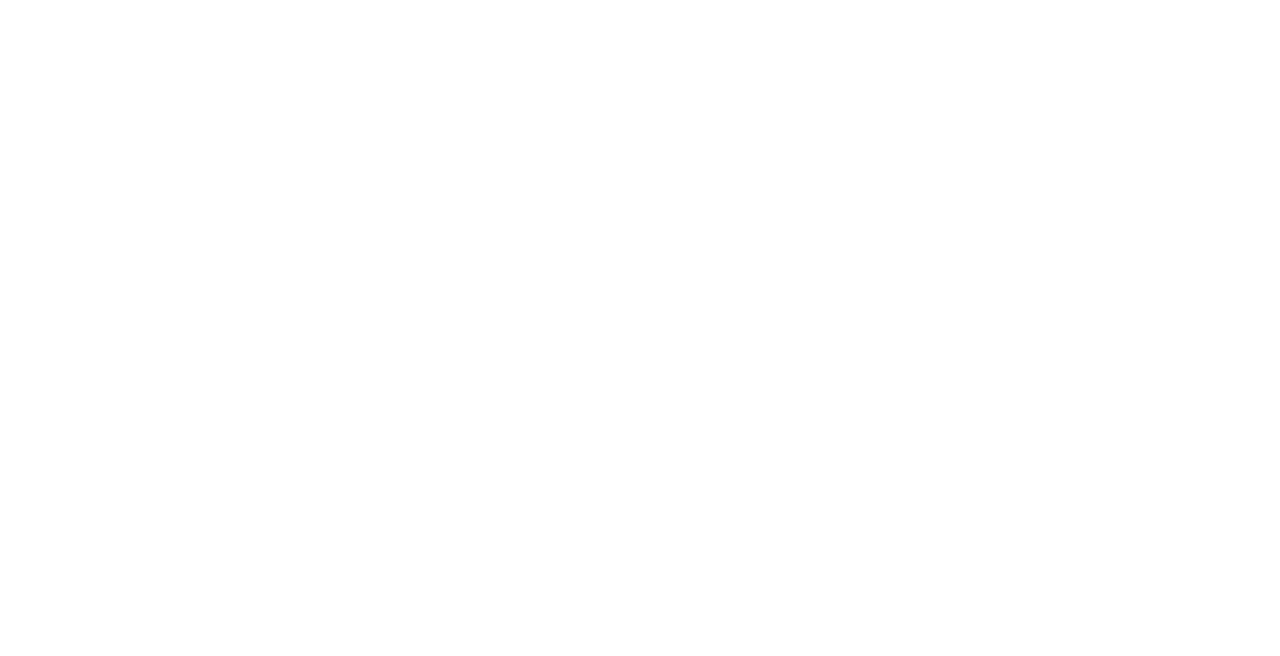
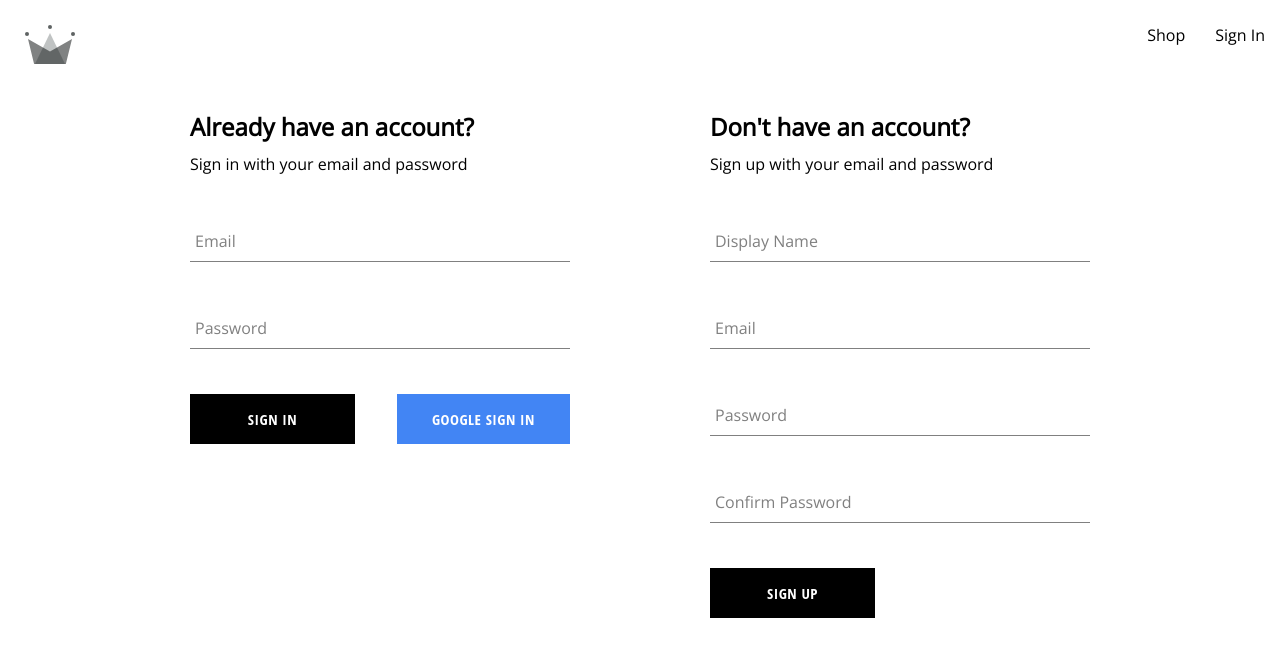
Before and after one commit to DawidDabrowskii/Clothing-Shop, a React (Create React App) app: page /auth in a window 1280 px wide. Before the commit this address had no page. Shown: the top 656 px of the page. Built offline with nearby package versions, Linux system fonts and the light colour scheme.

Commit message:
created authentication page component alongside sign in form

```diff
--- a/src/App.js
+++ b/src/App.js
@@ -1,7 +1,7 @@
 import { Routes, Route } from 'react-router-dom';
 import Home from './routes/home/home.component';
 import Navigation from './routes/navigation/navigation.component';
-import SignIn from './routes/sign-in/sign-in.component';
+import Authentication from './routes/authentication/authentication';
 
 const Shop = () => {
   return <h1>I am the shop page</h1>;
@@ -13,7 +13,7 @@
       <Route path='/' element={<Navigation />}>
         <Route index element={<Home />}></Route>
         <Route path='shop' element={<Shop />} />
-        <Route path='sign-in' element={<SignIn />} />
+        <Route path='auth' element={<Authentication />} />
       </Route>
     </Routes>
   );
--- /dev/null
+++ b/src/components/sign-in-form/sign-in-form.component.jsx
@@ -0,0 +1,95 @@
+import { useState } from 'react';
+
+import FormInput from '../form-input/form-input.component';
+import Button from '../button/button.component';
+
+import {
+  signInWithGooglePopup,
+  createUserDocumentFromAuth,
+  signInAuthUserWithEmailAndPassword,
+} from '../../utility/firebase/firebase.utility';
+
+import './sign-in-form.styles.scss';
+
+const defaultFormFields = {
+  email: '',
+  password: '',
+};
+
+const SignInForm = () => {
+  const [formFields, setFormFields] = useState(defaultFormFields);
+  const { email, password } = formFields;
+
+  const resetFormFields = () => {
+    setFormFields(defaultFormFields);
+  };
+
+  const signInWithGoogle = async () => {
+    const { user } = await signInWithGooglePopup();
+    await createUserDocumentFromAuth(user);
+  };
+
+  const handleSubmit = async event => {
+    event.preventDefault();
+
+    try {
+      const response = await signInAuthUserWithEmailAndPassword(
+        email,
+        password
+      );
+      console.log(response);
+      resetFormFields();
+    } catch (error) {
+      switch (error.code) {
+        case 'auth/wrong-password':
+          alert('incorrect password for email');
+          break;
+        case 'auth/user-not-found':
+          alert('no user associated with this email');
+          break;
+        default:
+          console.log(error);
+      }
+    }
+  };
+
+  const handleChange = event => {
+    const { name, value } = event.target;
+
+    setFormFields({ ...formFields, [name]: value });
+  };
+
+  return (
+    <div className='sign-up-container'>
+      <h2>Already have an account?</h2>
+      <span>Sign in with your email and password</span>
+      <form onSubmit={handleSubmit}>
+        <FormInput
+          label='Email'
+          type='email'
+          required
+          onChange={handleChange}
+          name='email'
+          value={email}
+        />
+
+        <FormInput
+          label='Password'
+          type='password'
+          required
+          onChange={handleChange}
+          name='password'
+          value={password}
+        />
+        <div className='buttons-container'>
+          <Button type='submit'>Sign In</Button>
+          <Button type='button' buttonType='google' onClick={signInWithGoogle}>
+            Google sign in
+          </Button>
+        </div>
+      </form>
+    </div>
+  );
+};
+
+export default SignInForm;
--- /dev/null
+++ b/src/components/sign-in-form/sign-in-form.styles.scss
@@ -0,0 +1,14 @@
+.sign-up-container {
+  display: flex;
+  flex-direction: column;
+  width: 380px;
+
+  h2 {
+    margin: 10px 0;
+  }
+
+  .buttons-container {
+    display: flex;
+    justify-content: space-between;
+  }
+}
--- /dev/null
+++ b/src/routes/authentication/authentication.jsx
@@ -0,0 +1,15 @@
+import SignUpForm from '../../components/sign-up-form/sign-up-form.component';
+import SignInForm from '../../components/sign-in-form/sign-in-form.component';
+
+import './authentication.styles.scss';
+
+const Authentication = () => {
+  return (
+    <div className='authentication-container'>
+      <SignInForm />
+      <SignUpForm />
+    </div>
+  );
+};
+
+export default Authentication;
--- /dev/null
+++ b/src/routes/authentication/authentication.styles.scss
@@ -0,0 +1,6 @@
+.authentication-container {
+  display: flex;
+  width: 900px;
+  justify-content: space-between;
+  margin: 30px auto;
+}
--- a/src/routes/navigation/navigation.component.jsx
+++ b/src/routes/navigation/navigation.component.jsx
@@ -15,7 +15,7 @@
           <Link className='nav-link' to='/shop'>
             Shop
           </Link>
-          <Link className='nav-link' to='/sign-in'>
+          <Link className='nav-link' to='/auth'>
             Sign In
           </Link>
         </div>
--- a/src/routes/sign-in/sign-in.component.jsx
+++ /dev/null
@@ -1,23 +0,0 @@
-import {
-  signInWithGooglePopup,
-  createUserDocumentFromAuth,
-} from '../../utility/firebase/firebase.utility';
-
-import SignUpForm from '../../components/sign-up-form/sign-up-form.component';
-
-const SignIn = () => {
-  const logGoogleUser = async () => {
-    const { user } = await signInWithGooglePopup();
-    const userDocRef = await createUserDocumentFromAuth(user);
-  };
-
-  return (
-    <div>
-      <h1>Sign In Page</h1>
-      <button onClick={logGoogleUser}>Sign in with Google Popup</button>
-      <SignUpForm />
-    </div>
-  );
-};
-
-export default SignIn;
--- a/src/utility/firebase/firebase.utility.js
+++ b/src/utility/firebase/firebase.utility.js
@@ -5,6 +5,7 @@
   signInWithPopup,
   GoogleAuthProvider,
   createUserWithEmailAndPassword,
+  signInWithEmailAndPassword,
 } from 'firebase/auth';
 import { getFirestore, doc, getDoc, setDoc } from 'firebase/firestore';
 
@@ -67,3 +68,9 @@
 
   return await createUserWithEmailAndPassword(auth, email, password);
 };
+
+export const signInAuthUserWithEmailAndPassword = async (email, password) => {
+  if (!email || !password) return;
+
+  return await signInWithEmailAndPassword(auth, email, password);
+};
```
